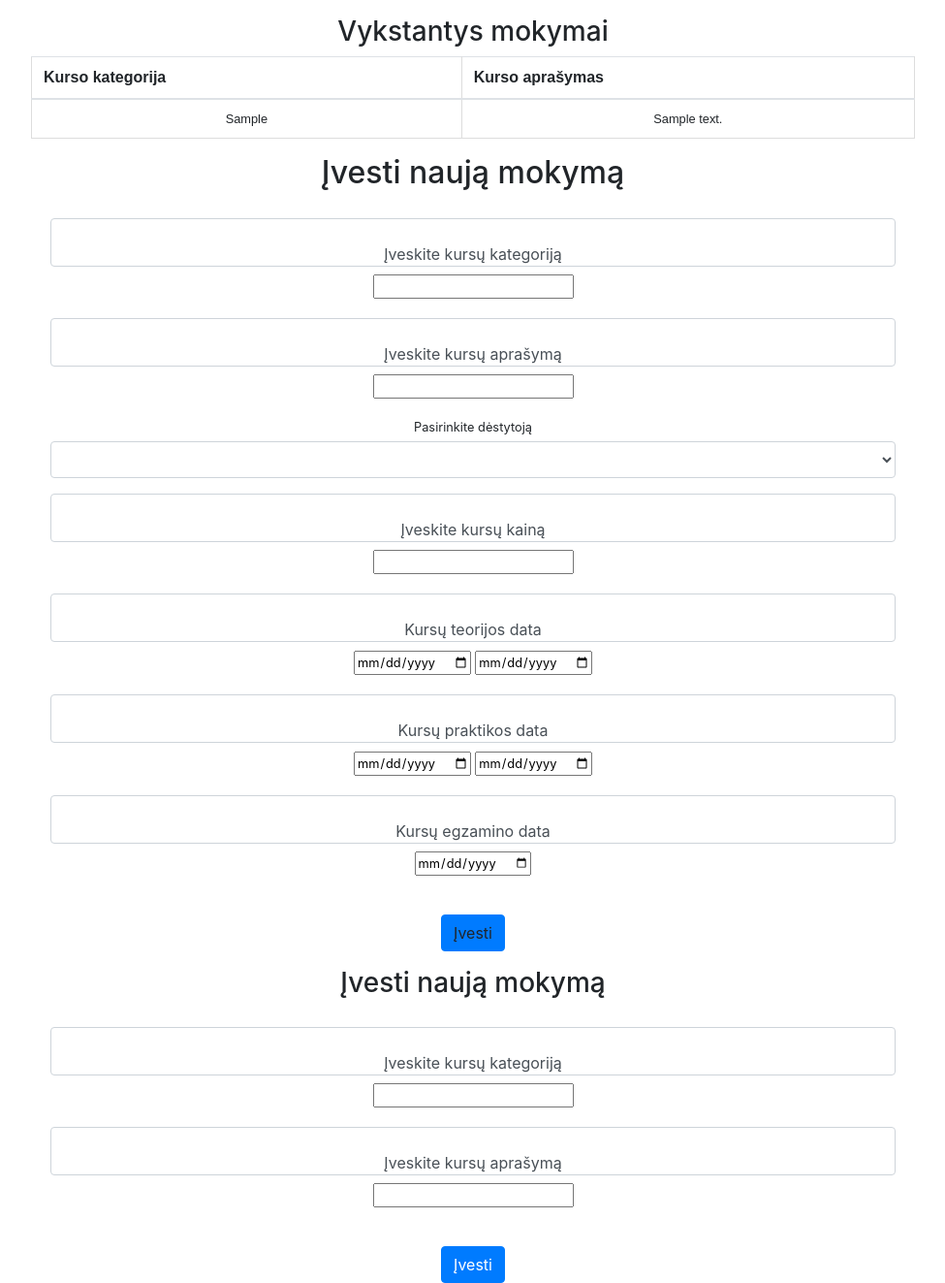
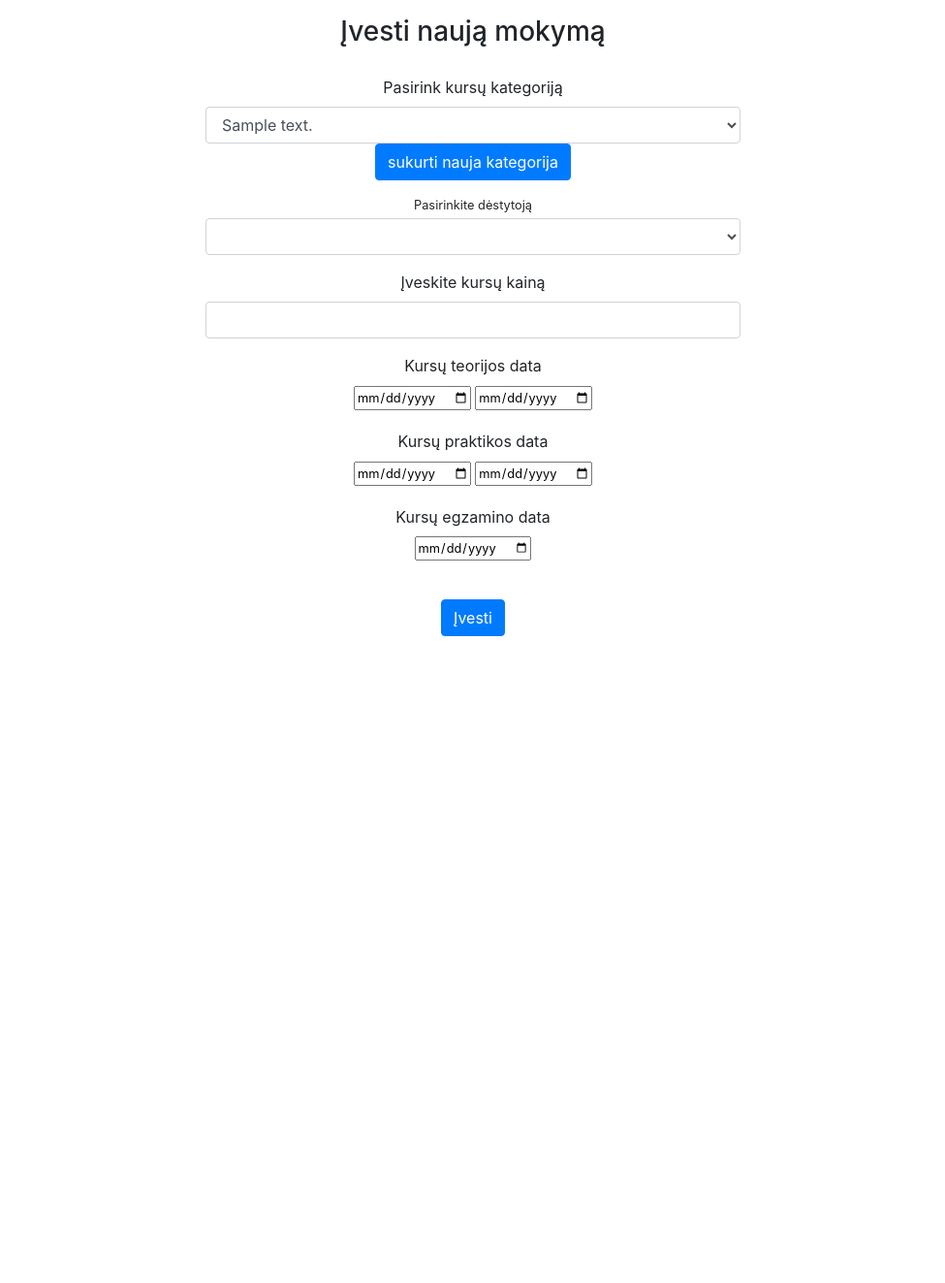
Before and after one commit to JustasRamanauskas/MokymuPlatforma, a Django app: page /course/ in a window 1280 px wide. Shown: the whole page at 97% size, without its empty margins (152-1127 px from the left). After the commit the page ends 656 px from the top, so only its background shows below. Run offline with Django 3.2, Linux system fonts and the light colour scheme; a user stored in the database is signed in; tables that the repository leaves empty hold one stand-in row (values such as "Sample post"); lists and menus that the app fills with data are empty; some libraries are stand-ins or nearby versions.

Commit message:
pist pist patvarkytas course.html

```diff
--- a/mokymu_platforma/core/templates/course.html
+++ b/mokymu_platforma/core/templates/course.html
@@ -1,40 +1,17 @@
 <link href="../static/css/styles.css" rel="stylesheet"/>
-
 <p></p>
-<div class="container-sm text-center w-75">
-    <H3> Vykstantys mokymai </H3>
-    <form action="/course/" method="post" id="course_forma" name="course_forma">
-        {% csrf_token %}
-
-        <table class="table">
-            <thead>
-            <tr>
-                <th scope="col">Kurso kategorija</th>
-                <th scope="col">Kurso aprašymas</th>
-            </tr>
-            </thead>
-            {% for course in courses %}
-                <tbody>
-                <tr>
-                    <td class="text-center small mb-1">{{ course.course_category }} </td>
-                    <td class="text-center small mb-1">{{ course.course_description }}</td>
-                </tr>
-
-                </tbody>
-
-            {% endfor %}
-        </table>
-
-    <H2> Įvesti naują mokymą </H2>
+<div class="container-sm text-center w-50">
+    <H3> Įvesti naują mokymą </H3>
     <div>
         <div class="card-body">
             <div class="form-group">
-                <label class="form-control py-4" for="input_course_category"> Įveskite kursų kategoriją</label>
-                <input class="small mb-1" id="input_course_category" name="input_course_category" type="text"/>
-            </div>
-            <div class="form-group">
-                <label class="form-control py-4" for="input_course_description">Įveskite kursų aprašymą</label>
-                <input class="small mb-1" id="input_course_description" name="input_course_description" type="text"/>
+                <label class="table-responsive" for="input_course_category">Pasirink kursų kategoriją</label>
+                <select class="form-control" name="input_course_category" id="input_course_category" required>
+                    {% for course in courses %}
+                        <option value="{{ course.course_category }}">{{ course.course_description }}</option>
+                    {% endfor %}
+                </select>
+            <button class="btn btn-primary" onclick="document.getElementById('course_forma').submit()">sukurti nauja kategorija</button>
             </div>
             <div class="form-group" id="choose_teacher">
                 <label class="small mb-1" for="role">Pasirinkite dėstytoją</label>
@@ -45,41 +22,25 @@
                 </select>
             </div>
             <div class="form-group">
-                <label class="form-control py-4" for="input_course_price">Įveskite kursų kainą</label>
-                <input class="small mb-1" id="input_course_price" name="input_course_price" type="text"/>
+                <label class="table-responsive" for="input_course_price">Įveskite kursų kainą</label>
+                <input class="form-control text-center" id="input_course_price" name="input_course_price" type="text"/>
             </div>
             <div class="form-group">
-                <label class="form-control py-4" for="input_start_theory_date">Kursų teorijos data</label>
+                <label class="table-responsive" for="input_start_theory_date">Kursų teorijos data</label>
                 <input class="small mb-1" id="input_start_theory_date" name="input_start_theory_date" type="date"/>
                 <input class="small mb-1" id="input_finish_theory_date" name="input_finish_theory_date" type="date"/>
             </div>
             <div class="form-group">
-                <label class="form-control py-4" for="input_start_theory_date">Kursų praktikos data</label>
+                <label class="table-responsive" for="input_start_theory_date">Kursų praktikos data</label>
                 <input class="small mb-1" id="input_start_practice_date" name="input_start_practice_date" type="date"/>
-                <input class="small mb-1" id="input_finish_practice_date" name="input_finish_practice_date" type="date"/>
+                <input class="small mb-1" id="input_finish_practice_date" name="input_finish_practice_date"
+                       type="date"/>
             </div>
             <div class="form-group">
-                <label class="form-control py-4" for="input_exam_date">Kursų egzamino data</label>
+                <label class="table-responsive" for="input_exam_date">Kursų egzamino data</label>
                 <input class="small mb-1" id="input_exam_date" name="input_exam_date" type="date"/>
             </div>
         </div>
-        <a class="btn btn-primary" onclick="document.getElementById('course_forma').submit()">Įvesti</a>
+        <button class="btn btn-primary" onclick="document.getElementById('course_forma').submit()">Įvesti</button>
     </div>
-</form>
-        <H3> Įvesti naują mokymą </H3>
-        <div>
-            <div class="card-body">
-                <div class="form-group">
-                    <label class="form-control py-4" for="input_course_category"> Įveskite kursų kategoriją</label>
-                    <input class="small mb-1" id="input_course_category" name="input_course_category" type="text"/>
-                </div>
-                <div class="form-group">
-                    <label class="form-control py-4" for="input_course_description">Įveskite kursų aprašymą</label>
-                    <input class="small mb-1" id="input_course_description" name="input_course_description"
-                           type="text"/>
-                </div>
-            </div>
-            <button class="btn btn-primary" onclick="document.getElementById('course_forma').submit()">Įvesti</button>
-        </div>
-    </form>
 </div>
--- a/mokymu_platforma/core/templates/settings.html
+++ b/mokymu_platforma/core/templates/settings.html
@@ -1,6 +1,4 @@
 <link href="../static/css/styles.css" rel="stylesheet"/>
-<script src="https://cdnjs.cloudflare.com/ajax/libs/font-awesome/5.13.0/js/all.min.js"
-        crossorigin="anonymous"></script>
 <style type="text/css">
     body {
         background: #f7f7f7 !important;
--- a/mokymu_platforma/core/templates/studentai.html
+++ b/mokymu_platforma/core/templates/studentai.html
@@ -1,6 +1,5 @@
 <link href="../static/css/styles.css" rel="stylesheet"/>
-<script src="https://cdnjs.cloudflare.com/ajax/libs/font-awesome/5.13.0/js/all.min.js"
-        crossorigin="anonymous"></script>
+
 <p></p>
 <div class="container-sm text-center w-75">
     <H2> Studentai </H2>
```
